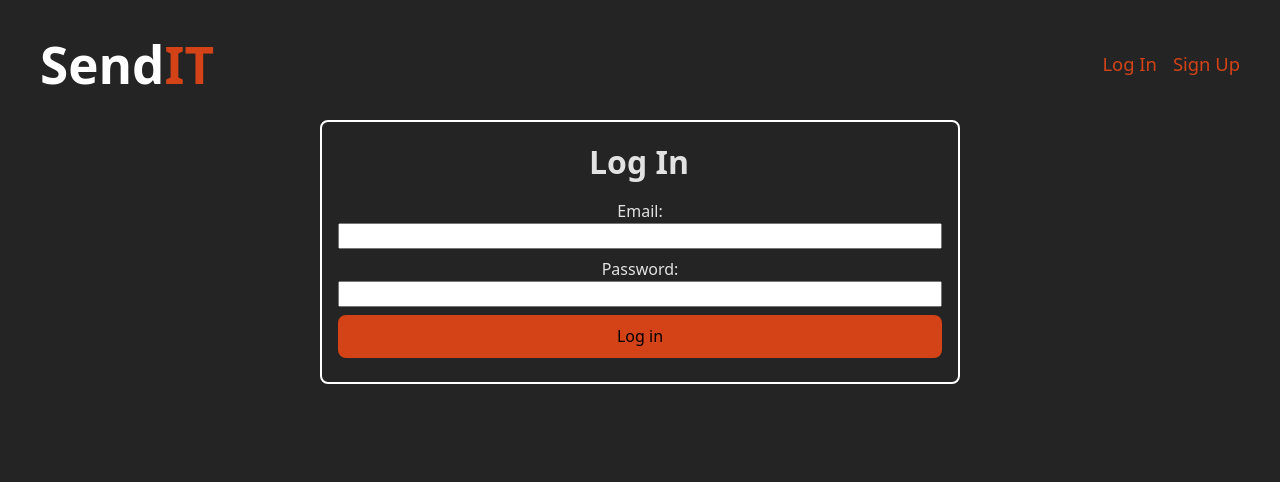
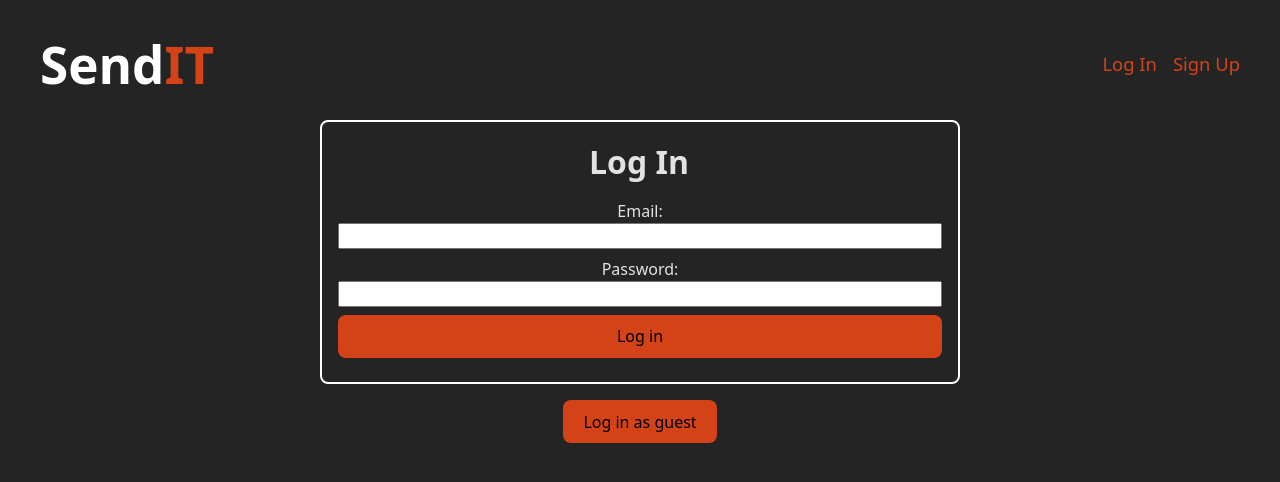
Before and after one commit to crL96/messaging-app, a React (Vite) app in the folder frontend/: page /login in a window 1280 px wide. Shown: the top 482 px of the page. Built offline with nearby package versions, Linux system fonts and the light colour scheme; no server answers.

Commit message:
Add info on how to log in as guest

```diff
--- a/frontend/src/pages/Login.jsx
+++ b/frontend/src/pages/Login.jsx
@@ -7,6 +7,7 @@ const API_URL = import.meta.env.VITE_API_URL;
 
 function Login() {
     const [displayMsg, setDisplayMsg] = useState(false);
+    const [showGuest, setShowGuest] = useState(false);
     const navigate = useNavigate();
 
     async function handleLogin(e) {
@@ -48,6 +49,26 @@ function Login() {
                 <input type="password" name="password" id="password" required />
                 <button type="submit">Log in</button>
             </form>
+            {!showGuest ? (
+                <button
+                    type="button"
+                    className={styles.guestBtn}
+                    onClick={() => setShowGuest(true)}
+                >
+                    Log in as guest
+                </button>
+            ) : (
+                <div className={styles.guestContainer}>
+                    <p>Email: guest123@gmail.com</p>
+                    <p>Password: guest123</p>
+                    <button
+                        type="button"
+                        onClick={() => setShowGuest(false)}
+                    >
+                        Cancel
+                    </button>
+                </div>
+            )}
         </>
     );
 }
--- a/frontend/src/pages/forms.module.css
+++ b/frontend/src/pages/forms.module.css
@@ -39,3 +39,17 @@
 form > input {
     line-height: 1.5;
 }
+
+.guestContainer {
+    border: 2px solid white;
+    border-radius: 0.5rem;
+
+    padding: 1rem;
+    max-width: fit-content;
+
+    margin: 1rem auto;
+}
+
+.guestBtn {
+    margin-top: 1rem;
+}
```
